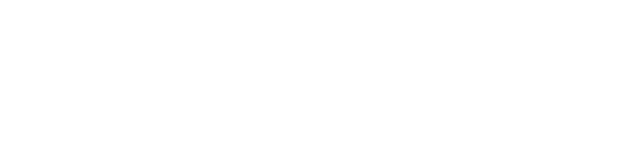
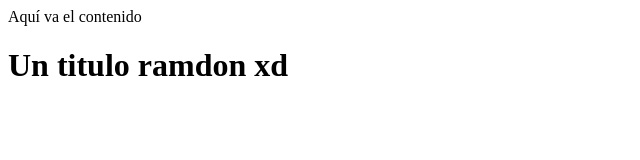
Before and after one commit to SamuelTesting/LearningGit, a plain HTML site: page index.html in a window 1280 px wide. Shown: the whole page, without its empty margins (0-640 px from the left). Drawn offline with Linux system fonts and the light colour scheme.

Commit message:
estado del proecyto

```diff
--- a/index.html
+++ b/index.html
@@ -1 +1,9 @@
-</>
+<html>
+	<head>
+		<title>Mi página de ejemplo</title>
+	</head>
+	<body>
+	Aquí va el contenido
+    <h1>Un titulo ramdon xd </h1>
+	</body>
+</html>
```
